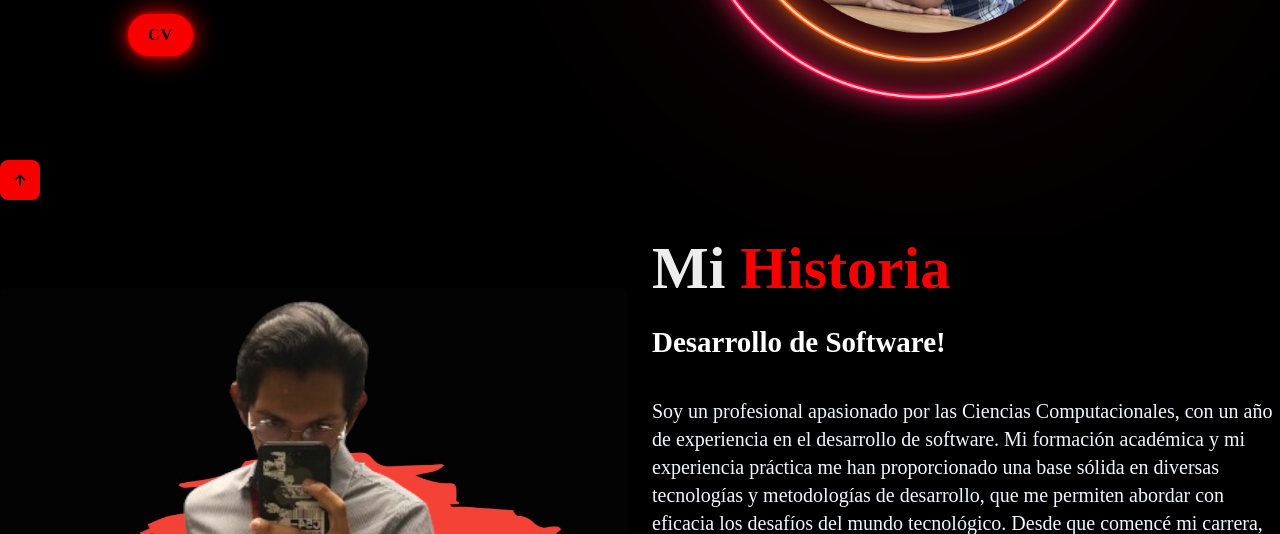
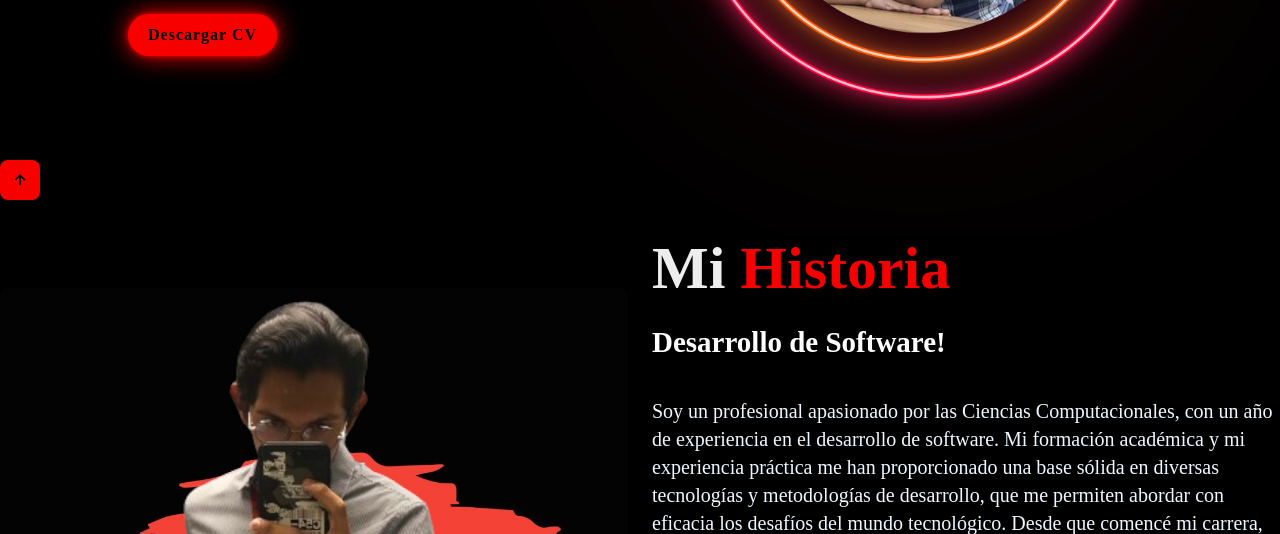
Before and after one commit to androx999/Mi-portafolio, a plain HTML site: page index.html in a window 1280 px wide. Shown: the part 566-1100 px from the top of the page. Drawn offline with nearby package versions, Linux system fonts and the light colour scheme.

Commit message:
add(button): Nombre Descargar

```diff
--- a/index.html
+++ b/index.html
@@ -43,7 +43,7 @@
                     Soy [nombre de la persona] de [nombre de la empresa], específicamente del departamento de [nombre del departamento]. He visto que estás interesado en el puesto de [nombre del puesto] y me gustaría hablar contigo al respecto."
                     style="--i:11"><i class='bx bxl-whatsapp'></i></a>
             </div>
-            <a href="./resources/BriseñoCristernaAndres_CV.pdf" class="btn-box">CV</a>
+            <a href="./resources/BriseñoCristernaAndres_CV.pdf" class="btn-box">Descargar CV</a>
         </div>
     </section>
 
```
